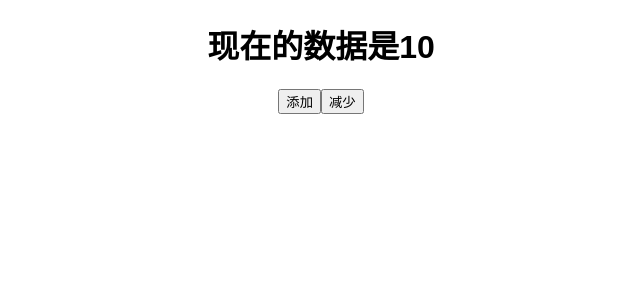
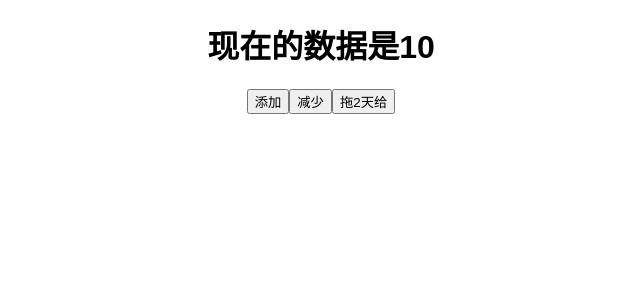
Before and after one commit to Jerome1580/react-zhaopin-app, a React (Create React App) app: page / in a window 1280 px wide. Shown: the top 300 px of the page, without its empty margins (319-959 px from the left). Built offline with nearby package versions, Linux system fonts and the light colour scheme.

Commit message:
配置redux，redux-thunk

```diff
--- a/package.json
+++ b/package.json
@@ -5,6 +5,7 @@
   "dependencies": {
     "react": "^16.3.2",
     "react-dom": "^16.3.2",
+    "react-redux": "^5.0.7",
     "react-scripts": "1.1.4",
     "redux": "^4.0.0",
     "redux-thunk": "^2.2.0"
--- a/src/App.js
+++ b/src/App.js
@@ -1,20 +1,28 @@
 import React, { Component } from 'react';
+import { connect } from 'react-redux';
+import { add_Gun , remove_Gun , add_GunAsync } from './index.redux.index.js'
+
 import './App.css';
 
 class App extends Component {
   render() {
-    const store = this.props.store;
-    const num = store.getState()
-    const ADD_GUN = this.props.ADD_GUN;
-    const REMOVE_GUN = this.props.REMOVE_GUN;
     return (
       <div className="App">
-        <h1>现在的数据是{num}</h1>
-        <button onClick={ ()=>store.dispatch(ADD_GUN())}> 添加</button>
-        <button onClick={ ()=>store.dispatch(REMOVE_GUN())}> 减少</button>
+        <h1>现在的数据是{this.props.num}</h1>
+        <button onClick={ this.props.add_Gun }> 添加</button>
+        <button onClick={ this.props.remove_Gun }> 减少</button>
+        <button onClick={ this.props.add_GunAsync }> 拖2天给</button>
       </div>
     );
   }
 }
 
+
+const mapStateToProps = (state)=>{
+  return {num:state}
+}
+
+const actionCreator = { add_Gun , remove_Gun , add_GunAsync }
+
+App = connect(mapStateToProps,actionCreator)(App)
 export default App;
--- a/src/index.js
+++ b/src/index.js
@@ -1,20 +1,26 @@
 import React from 'react';
 import ReactDOM from 'react-dom';
-import { createStore } from 'redux';
-import { counter , add_Gun , remove_Gun } from './index.redux.index.js'
+import { createStore , applyMiddleware , compose} from 'redux';
+import thunk from 'redux-thunk';
+import { Provider } from 'react-redux'
+import { counter , add_Gun , remove_Gun , add_GunAsync } from './index.redux.index.js'
 
 import './index.css';
 import App from './App';
 import registerServiceWorker from './registerServiceWorker';
 
-const store = createStore(counter)
+const reduxDevtools = window.devToolsExtension?window.devToolsExtension():()=>{}
+const store = createStore(counter,compose(
+    applyMiddleware(thunk),
+    reduxDevtools
+    ))
 
-function render(){
-    ReactDOM.render(<App store={store} ADD_GUN={add_Gun} REMOVE_GUN={remove_Gun}/>, document.getElementById('root'));
-}
 
-render()
-store.subscribe(render)
+ReactDOM.render(
+( <Provider store={store}>
+    <App />
+</Provider> )
+, document.getElementById('root'));
 
 
 registerServiceWorker();
--- a/src/index.redux.index.js
+++ b/src/index.redux.index.js
@@ -24,3 +24,11 @@ export function add_Gun(){
 export function remove_Gun(){
     return {type:REMOVE_GUN}
 }
+
+export function add_GunAsync(){
+    return dispatch=>{
+        setTimeout(function() {
+            dispatch(add_Gun())
+        }, 2000);
+    }
+}
```
Also changed, not shown: 1 other file (tests, documents, lock files or other folders).
